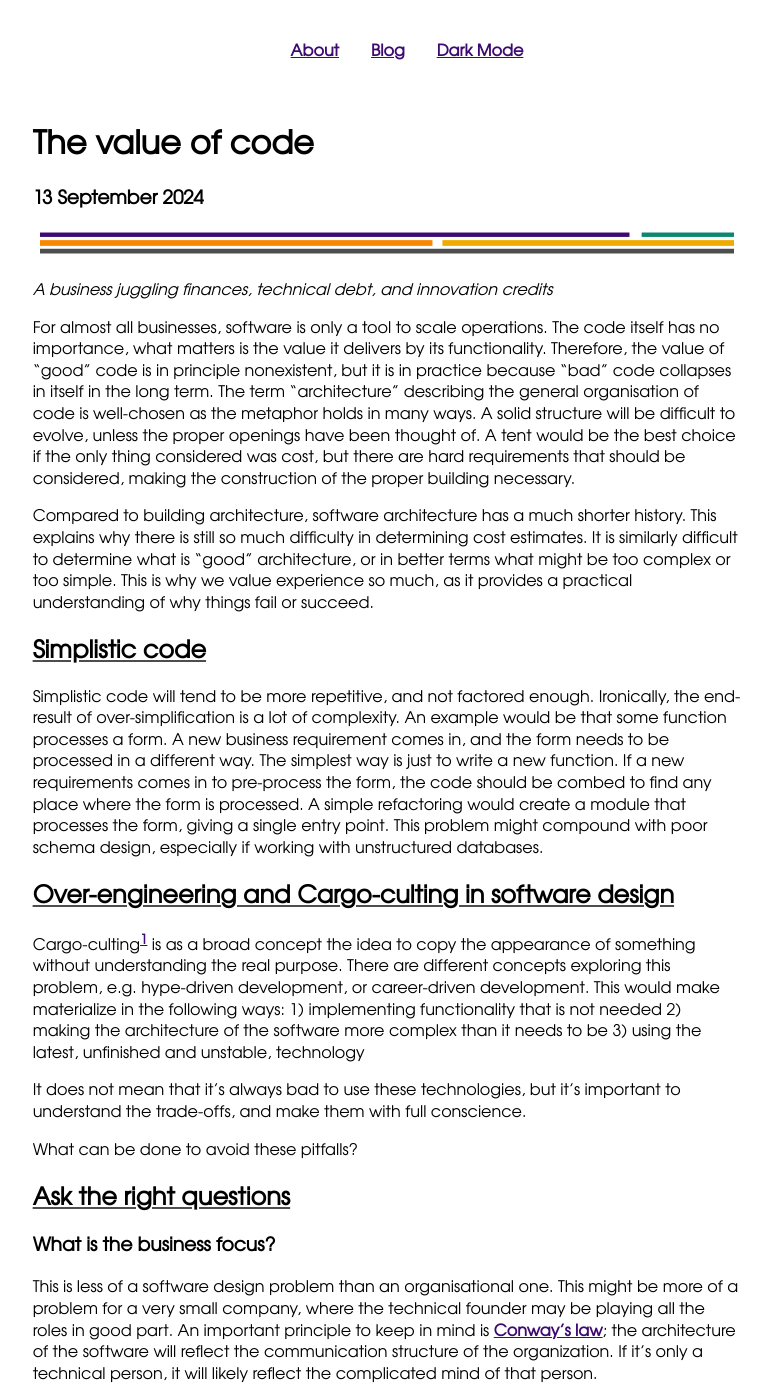
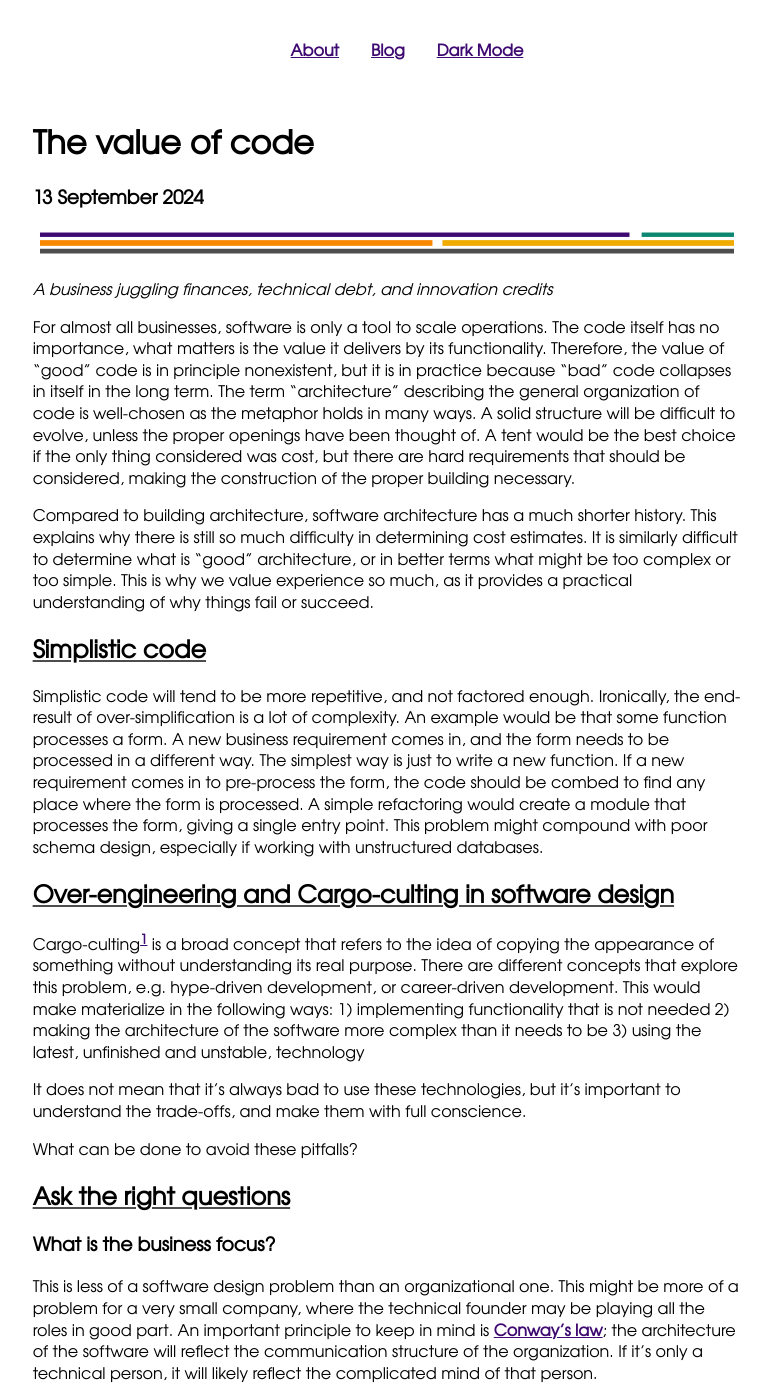
Before and after one commit to lambdao-dev/lambdao-dev.github.io, a Jekyll site: the page built from _posts/2024-09-13-TheValueofCode.md, in a window 1280 px wide and 1400 px high. Shown: the whole window, without its empty margins (253-1022 px from the left). Built offline with Jekyll 4.4.1, drawn with Linux system fonts in a browser that asks for light colours; some of the changed text lies outside the part shown.

Commit message:
[Typos] TheValueOfCode.

```diff
--- a/_posts/2024-09-13-TheValueofCode.md
+++ b/_posts/2024-09-13-TheValueofCode.md
@@ -8,7 +8,7 @@
 For almost all businesses, software is only a tool to scale operations.
 The code itself has no importance, what matters is the value it delivers by its functionality.
 Therefore, the value of "good" code is in principle nonexistent, but it is in practice because "bad" code collapses in itself in the long term.
-The term "architecture" describing the general organisation of code is well-chosen as the metaphor holds in many ways.
+The term "architecture" describing the general organization of code is well-chosen as the metaphor holds in many ways.
 A solid structure will be difficult to evolve, unless the proper openings have been thought of.
 A tent would be the best choice if the only thing considered was cost, but there are hard requirements that should be considered, making the construction of the proper building necessary.
 
@@ -25,13 +25,13 @@
 An example would be that some function processes a form.
 A new business requirement comes in, and the form needs to be processed in a different way.
 The simplest way is just to write a new function.
-If a new requirements comes in to pre-process the form, the code should be combed to find any place where the form is processed.
+If a new requirement comes in to pre-process the form, the code should be combed to find any place where the form is processed.
 A simple refactoring would create a module that processes the form, giving a single entry point.
 This problem might compound with poor schema design, especially if working with unstructured databases.
 
 ## Over-engineering and Cargo-culting in software design
 
-Cargo-culting[^cargo] is as a broad concept the idea to copy the appearance of something without understanding the real purpose. There are different concepts exploring this problem, e.g. hype-driven development, or career-driven development.
+Cargo-culting[^cargo] is a broad concept that refers to the idea of copying the appearance of something without understanding its real purpose. There are different concepts that explore this problem, e.g. hype-driven development, or career-driven development.
 This would make materialize in the following ways:
 1) implementing functionality that is not needed
 2) making the architecture of the software more complex than it needs to be
@@ -45,7 +45,7 @@
 
 ### What is the business focus?
 
-This is less of a software design problem than an organisational one.
+This is less of a software design problem than an organizational one.
 This might be more of a problem for a very small company, where the technical founder may be playing all the roles in good part.
 An important principle to keep in mind is [Conway's law](https://martinfowler.com/bliki/ConwaysLaw.html); the architecture of the software will reflect the communication structure of the organization.
 If it's only a technical person, it will likely reflect the complicated mind of that person.
```
Also changed, not shown: other parts of _posts/2024-09-13-TheValueofCode.md (+1 -1 lines).
